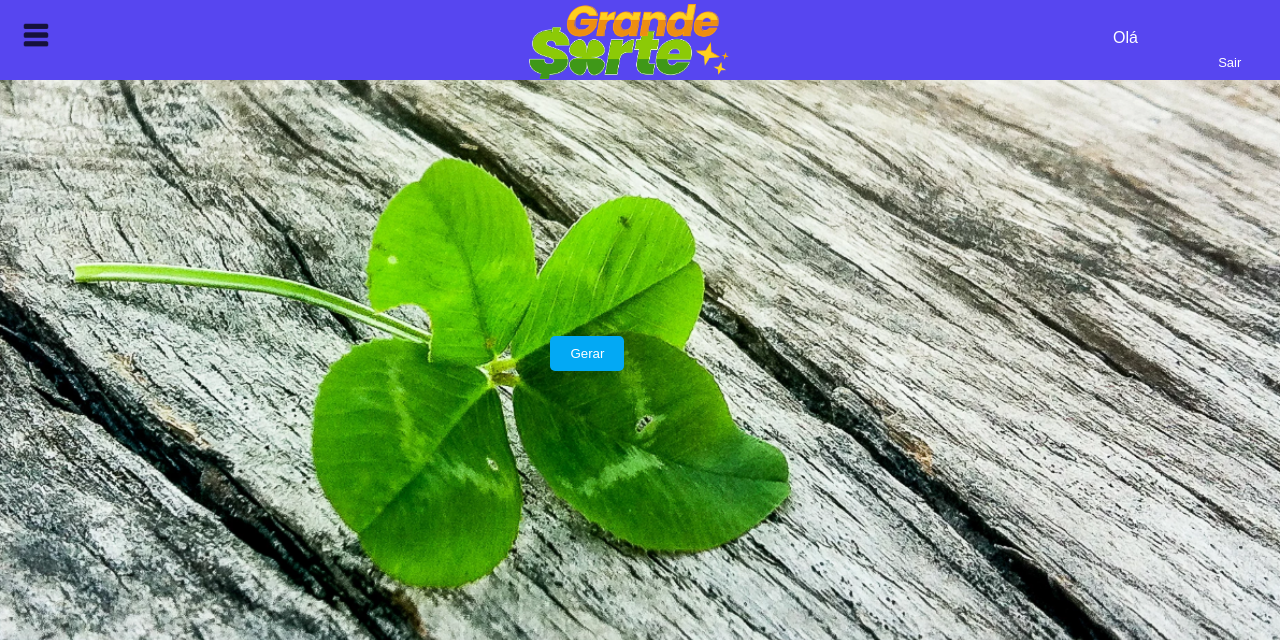
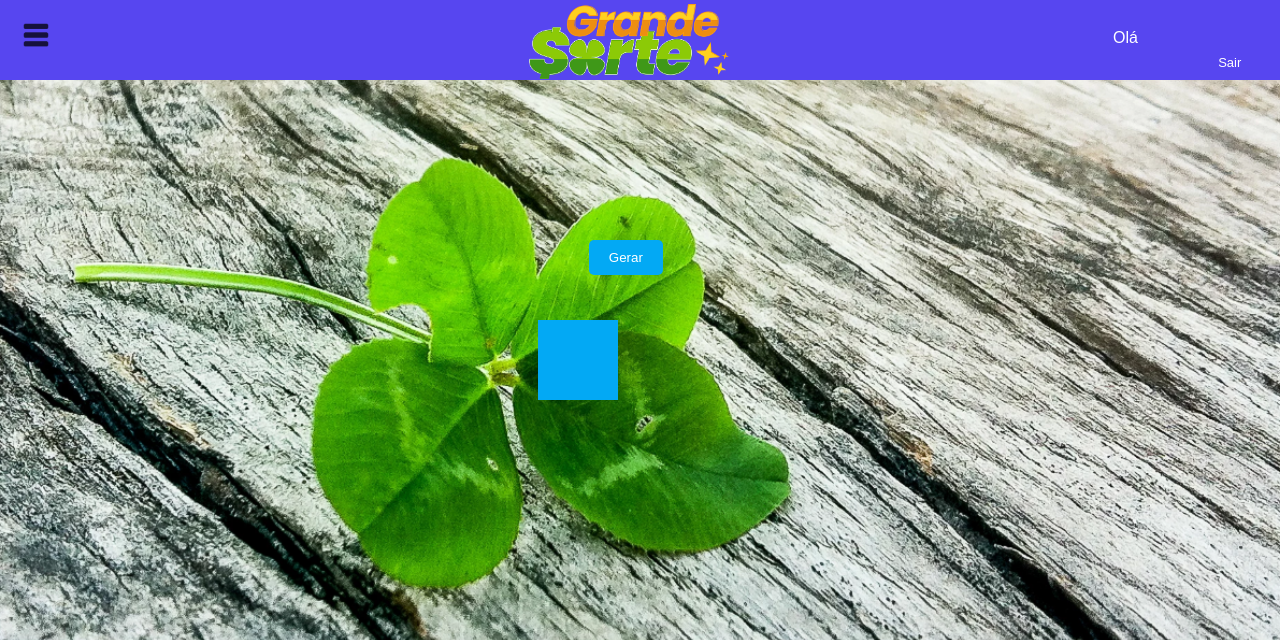
Before and after one commit to willianssf/Animal-Game, a PHP site: page /admin/admin.php in a window 1280 px wide. Shown: the top 640 px of the page. Run offline with PHP 8.4, Linux system fonts and the light colour scheme; the visitor is signed in with stand-in values (Sample User, id 1); data that the repository does not hold is empty.

Commit message:
busca do sorteados concluida, trabalhando no css

```diff
--- a/Estilo/styleCDN.css
+++ b/Estilo/styleCDN.css
@@ -29,9 +29,6 @@
     transition: 0.2s;
     background-color: #bf3a3a;
     cursor: pointer;
-}
-.links:hover{
-    transform: ;
 }
 .link-tu{
     position: absolute;
@@ -269,6 +266,15 @@ input[type="submit"]:hover{
 }
 #geraBicho{
     position: absolute;
-    top: 42%;
-    left: 43%;
+    top: 30%;
+    left: 46%;
 }
+#mensagem{
+    position: absolute;
+    top: 40%;
+    left: 42%;
+    text-align: center;
+    padding: 40px;
+
+    background-color: #03a9f4;
+}
--- a/admin/admin.php
+++ b/admin/admin.php
@@ -48,9 +48,7 @@ mysqli_close($conn);
         </div>
         <div>
             <input type="submit" id="geraBicho" value="Gerar" onclick="gerar()">
-
-
-
+           <p id="mensagem"></p>
         </div>
 
         </div>
--- a/admin/sorteio.js
+++ b/admin/sorteio.js
@@ -1,7 +1,7 @@
 function gerar(){
 
     var meuArray = [
-         'Cachorro', 'Cabra'
+        'Avestruz'
     ];
     var Rand = meuArray[(Math.random() * meuArray.length) | 0];
 
@@ -17,12 +17,8 @@ function gerar(){
                 bicho: Rand
             },
             success: function(data){
-                 //console.log(data)
-               console.log(data)
+                $("#mensagem").html(data);
             }
         })
     })
 }
-
-//'Avestruz', 'Aguia', 'Burro', 'Borboleta','Carneiro', 'Camelo', 'Cobra', 'Coelho', 'Cavalo', 'Elefante', 'Galo', 'Gato', 'Jacare', 'Leao',
-//'Macaco', 'Porco', 'Pavao', 'Peru'
--- a/login.php
+++ b/login.php
@@ -24,7 +24,6 @@ if(isset($_POST['btn-entrar'])){
         $sql2 = "SELECT * FROM usuarios WHERE email = '$login' AND senha = '$senha' AND nivel = 'usuario'";
         $resultado = mysqli_query($conn, $sql);
         $resultado2 = mysqli_query($conn, $sql2);
-
 
           if(mysqli_num_rows($resultado) == 1){
             $dados = mysqli_fetch_array($resultado);
```
Also changed, not shown: admin/coleta_bicho.php (+7 -10 lines), package.json (deleted, +0 -23 lines), package-lock.json (deleted).
